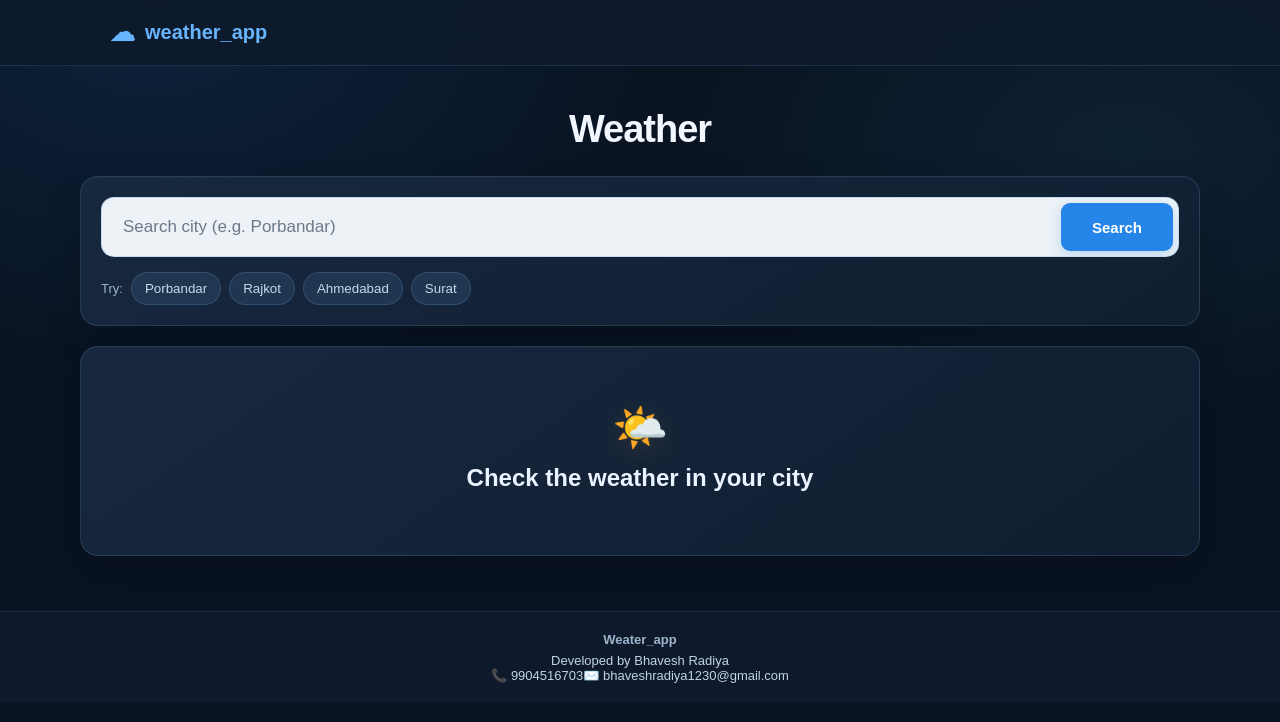
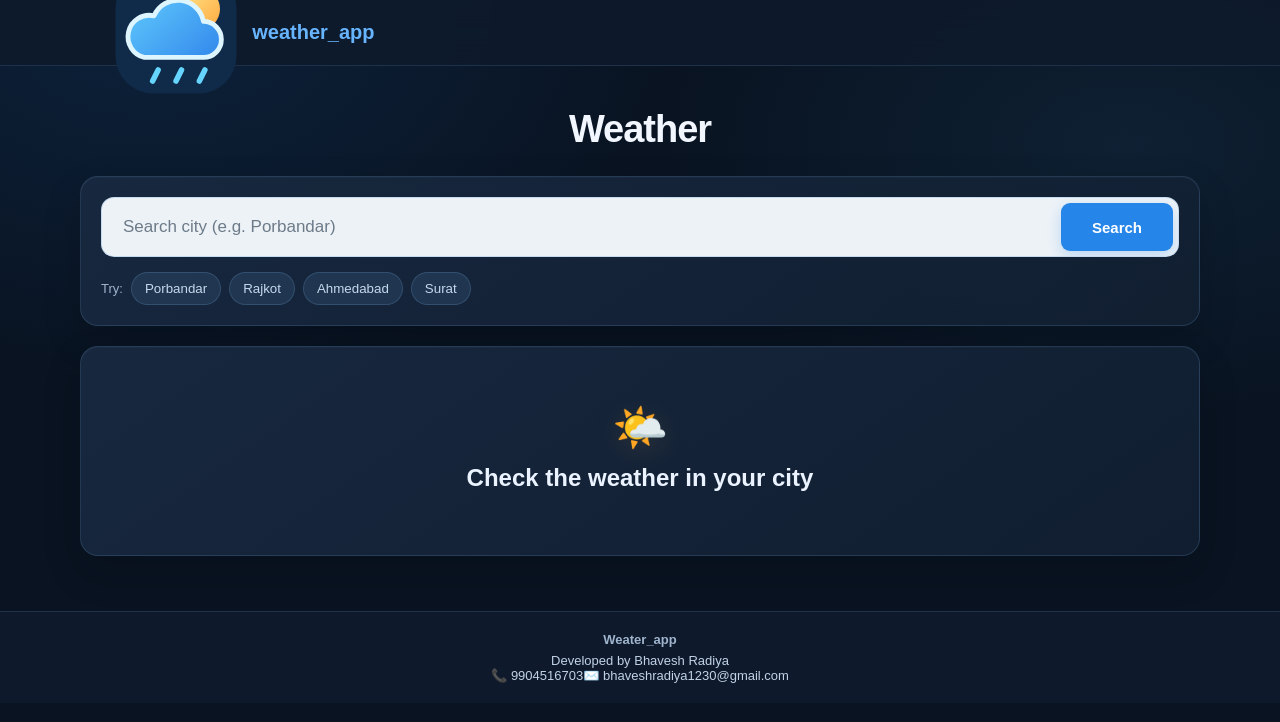
Before and after one commit to RadiyaBhavesh/Weather_App--React-Python, a React (Vite) app in the folder Fontend/: page / in a window 1280 px wide. Shown: the top 722 px of the page. Built offline with nearby package versions, Linux system fonts and the light colour scheme.

Commit message:
Show weather logo in app header

```diff
--- a/Fontend/src/App.jsx
+++ b/Fontend/src/App.jsx
@@ -70,7 +70,7 @@ export default function App() {
       {/* App name and top navigation */}
       <header className="topbar">
         <a className="brand" href="#">
-          <span className="brand-mark">☁</span> weather_app
+          <img className="brand-logo" src="/weather-logo.svg" alt="" /> <span>weather_app</span>
         </a>
       </header>
 
```
